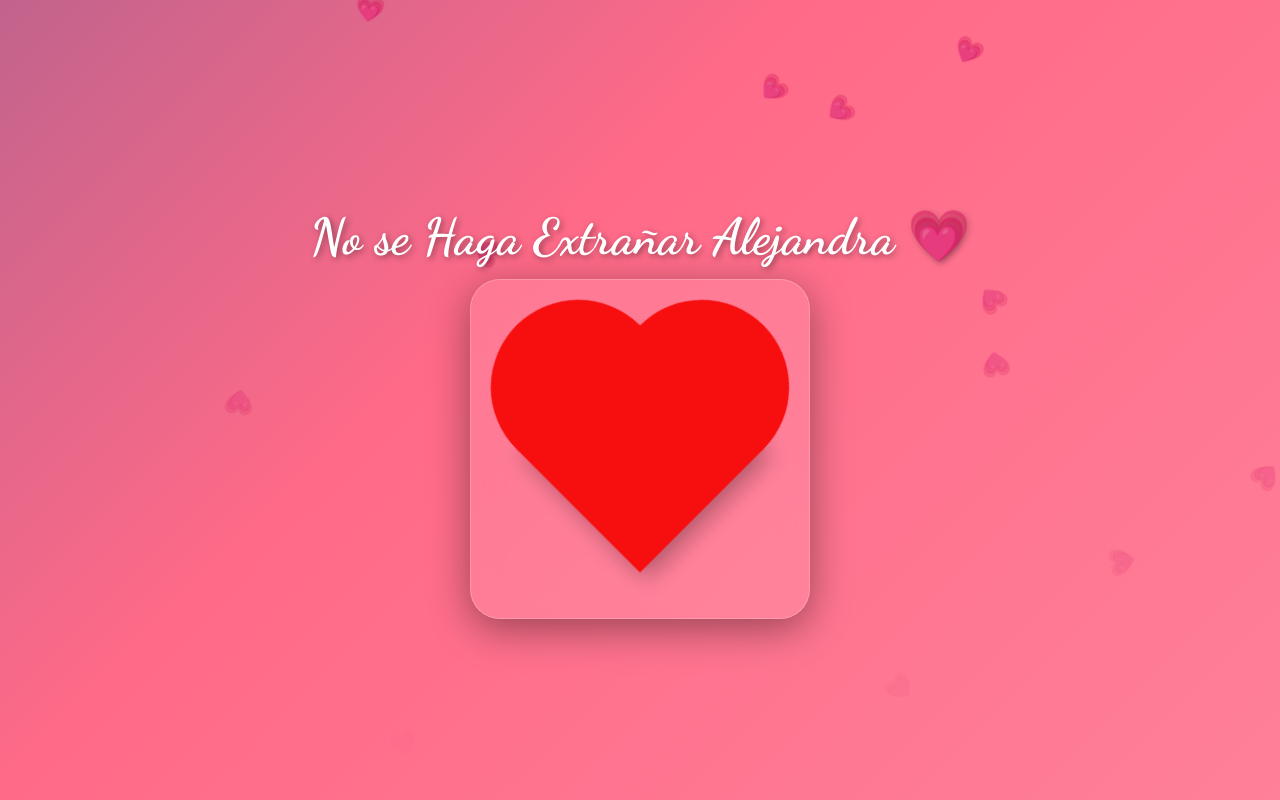
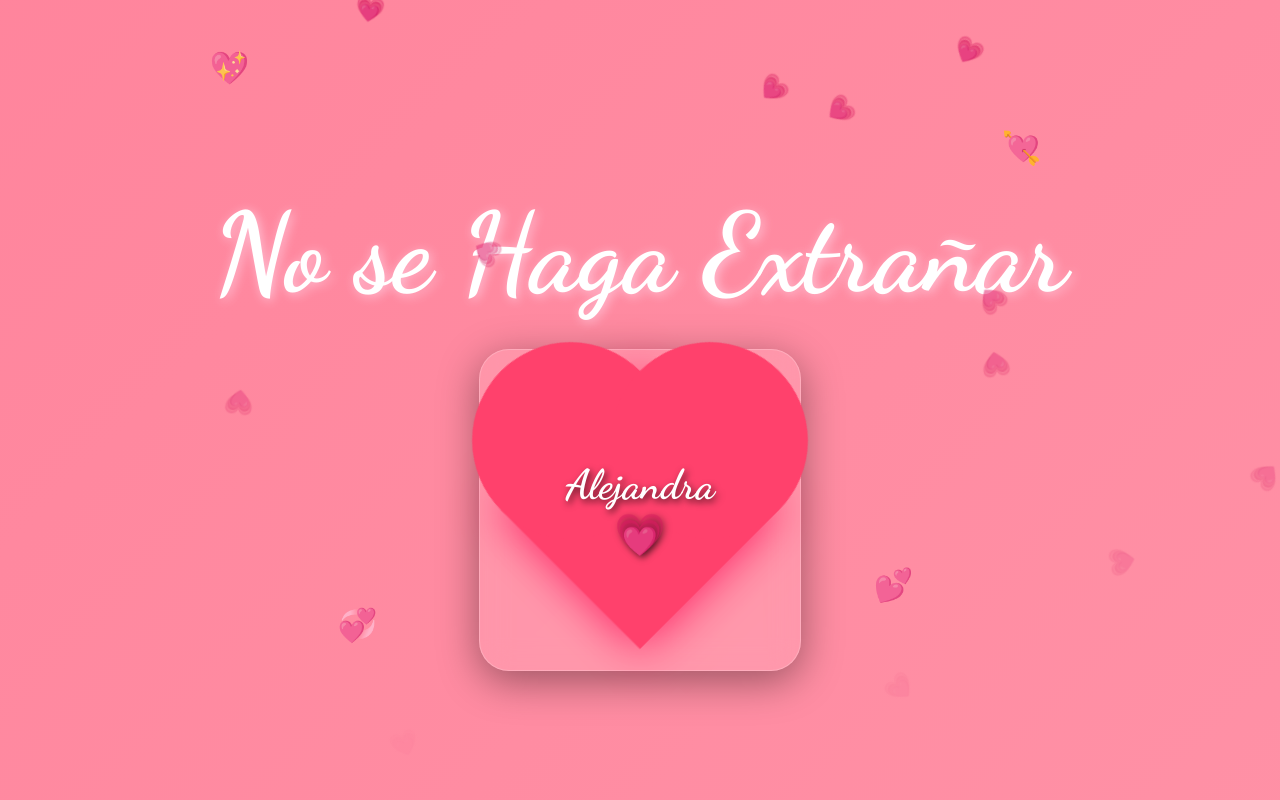
Before and after one commit to ING-NINO/Corazon, a plain HTML site: page index.html in a window 1280 px wide. Drawn offline with Linux system fonts and the light colour scheme.

Commit message:
Update index.html

```diff
--- a/index.html
+++ b/index.html
@@ -3,24 +3,19 @@
   <head>
     <meta charset="utf-8" />
     <meta name="viewport" content="width=device-width, initial-scale=1" />
-    <title>Para Alejandra ❤️</title>
+    <title>Para Alejandra 💗</title>
 
-    <!-- Fuente romántica -->
     <link
       href="https://fonts.googleapis.com/css2?family=Dancing+Script:wght@700&display=swap"
       rel="stylesheet"
     />
 
     <style>
-      * {
-        box-sizing: border-box;
-      }
-
       body {
         margin: 0;
         height: 100vh;
         overflow: hidden;
-        background: linear-gradient(135deg, #1e3c72, #2a5298, #ff6a88, #ff99ac);
+        background: linear-gradient(135deg, #ff6a88, #ff99ac);
         background-size: 400% 400%;
         animation: gradientShift 15s ease infinite;
         font-family: "Segoe UI", sans-serif;
@@ -45,12 +40,12 @@
 
       h1 {
         font-family: "Dancing Script", cursive;
-        font-size: 3rem;
+        font-size: 8vw;
         color: #fff;
-        text-shadow: 2px 2px 6px rgba(0, 0, 0, 0.4);
-        margin-bottom: 20px;
-        z-index: 2;
+        text-shadow: 2px 2px 10px rgba(255, 200, 220, 0.9);
+        margin-bottom: 5vh;
         animation: textPulse 2s infinite;
+        text-align: center;
       }
 
       @keyframes textPulse {
@@ -58,7 +53,7 @@
           transform: scale(1);
         }
         50% {
-          transform: scale(1.05);
+          transform: scale(1.08);
         }
         100% {
           transform: scale(1);
@@ -67,19 +62,17 @@
 
       .glass {
         position: relative;
-        width: 340px;
-        height: 340px;
+        width: 320px;
+        height: 320px;
         background: rgba(255, 255, 255, 0.1);
         border-radius: 30px;
         backdrop-filter: blur(14px);
-        -webkit-backdrop-filter: blur(14px);
         border: 1px solid rgba(255, 255, 255, 0.2);
         box-shadow: 0 10px 40px rgba(0, 0, 0, 0.4);
         display: flex;
         align-items: center;
         justify-content: center;
         animation: float 4s ease-in-out infinite;
-        z-index: 1;
       }
 
       @keyframes float {
@@ -92,49 +85,80 @@
         }
       }
 
-      .heart {
+      .heart-shape {
         position: relative;
-        width: 160px;
-        height: 160px;
-        background: #f70e0e;
+        width: 180px;
+        height: 180px;
+        background: #ff416c;
         transform: rotate(-45deg);
-        animation: pulse 1.5s infinite;
-        box-shadow: 0 8px 20px rgba(0, 0, 0, 0.3);
+        box-shadow: 0 0 40px rgba(255, 0, 80, 0.8);
+        display: flex;
+        align-items: center;
+        justify-content: center;
+        animation: heartbeat 1.5s infinite;
       }
 
-      .heart::before,
-      .heart::after {
-        content: "";
-        position: absolute;
-        width: 160px;
-        height: 160px;
-        border-radius: 50%;
-        background: #f70e0e;
-      }
-
-      .heart::before {
-        top: -80px;
-        left: 0;
-      }
-
-      .heart::after {
-        top: 0;
-        left: 80px;
-      }
-
-      @keyframes pulse {
-        0% {
+      @keyframes heartbeat {
+        0%,
+        100% {
           transform: rotate(-45deg) scale(1);
         }
         50% {
           transform: rotate(-45deg) scale(1.1);
         }
-        100% {
-          transform: rotate(-45deg) scale(1);
+      }
+
+      .heart-shape::before,
+      .heart-shape::after {
+        content: "";
+        position: absolute;
+        width: 180px;
+        height: 180px;
+        border-radius: 50%;
+        background: #ff416c;
+      }
+
+      .heart-shape::before {
+        top: -90px;
+        left: 0;
+      }
+
+      .heart-shape::after {
+        top: 0;
+        left: 90px;
+      }
+
+      .heart-content {
+        transform: rotate(45deg);
+        display: flex;
+        align-items: center;
+        justify-content: center;
+        width: 100%;
+        height: 100%;
+        z-index: 2;
+      }
+
+      .center-text {
+        font-family: "Dancing Script", cursive;
+        font-size: 2.2rem;
+        color: #fff;
+        text-shadow: 2px 2px 6px rgba(0, 0, 0, 0.7);
+        animation: textPulse 1.5s infinite;
+        pointer-events: none;
+        position: relative;
+        transform: rotate(-45deg); /* 👈 corrige la inclinación */
+        text-align: center;
+      }
+
+      @keyframes glow {
+        from {
+          text-shadow: 0 0 10px #fff, 0 0 20px #ff6a88, 0 0 30px #ff99ac;
+        }
+        to {
+          text-shadow: 0 0 20px #fff, 0 0 40px #ff6a88, 0 0 60px #ff99ac;
         }
       }
 
-      /* Corazones cayendo */
       .falling-heart {
         position: absolute;
         top: -30px;
@@ -154,16 +178,48 @@
           opacity: 0;
         }
       }
+
+      /* Corazones flotando en el fondo */
+      .floating-heart {
+        position: absolute;
+        font-size: 2rem;
+        opacity: 0.6;
+        animation: floatAround 8s ease-in-out infinite;
+        color: #fff;
+      }
+
+      @keyframes floatAround {
+        0% {
+          transform: translateY(0) translateX(0);
+          opacity: 0.4;
+        }
+        50% {
+          transform: translateY(-40px) translateX(20px);
+          opacity: 0.8;
+        }
+        100% {
+          transform: translateY(0) translateX(0);
+          opacity: 0.4;
+        }
+      }
     </style>
   </head>
   <body>
-    <h1>No se Haga Extrañar Alejandra 💗</h1>
+    <h1>No se Haga Extrañar</h1>
 
     <div class="glass">
-      <div class="heart"></div>
+      <div class="heart-shape">
+        <div class="heart-content">
+          <div class="center-text">Alejandra 💗</div>
+        </div>
+      </div>
     </div>
 
-    <!-- Corazones cayendo -->
+    <div class="floating-heart" style="top: 10%; left: 15%">💖</div>
+    <div class="floating-heart" style="top: 20%; right: 20%">💘</div>
+    <div class="floating-heart" style="bottom: 15%; left: 25%">💞</div>
+    <div class="floating-heart" style="bottom: 20%; right: 30%">💕</div>
+
     <script>
       function createFallingHeart() {
         const heart = document.createElement("div");
```
